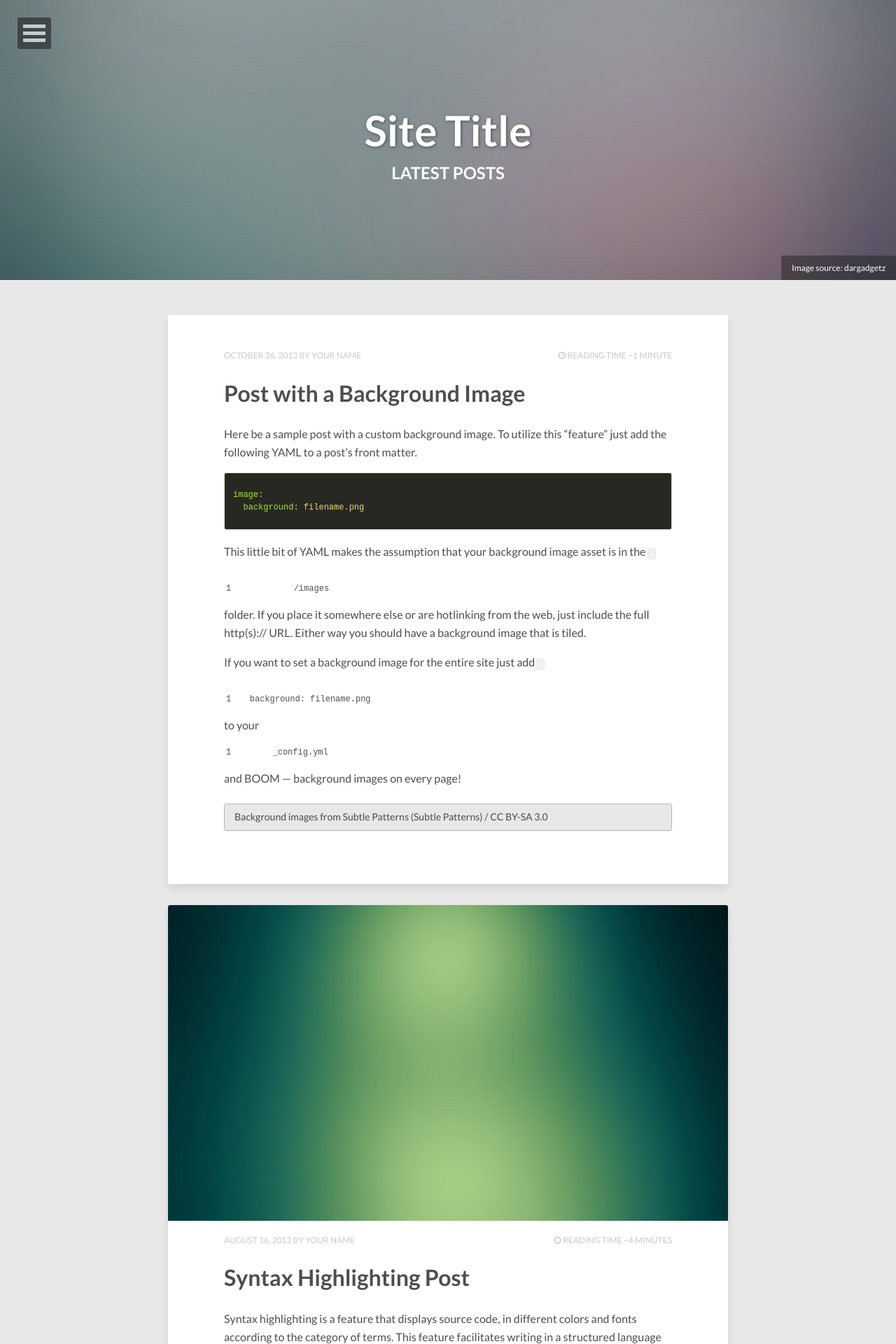
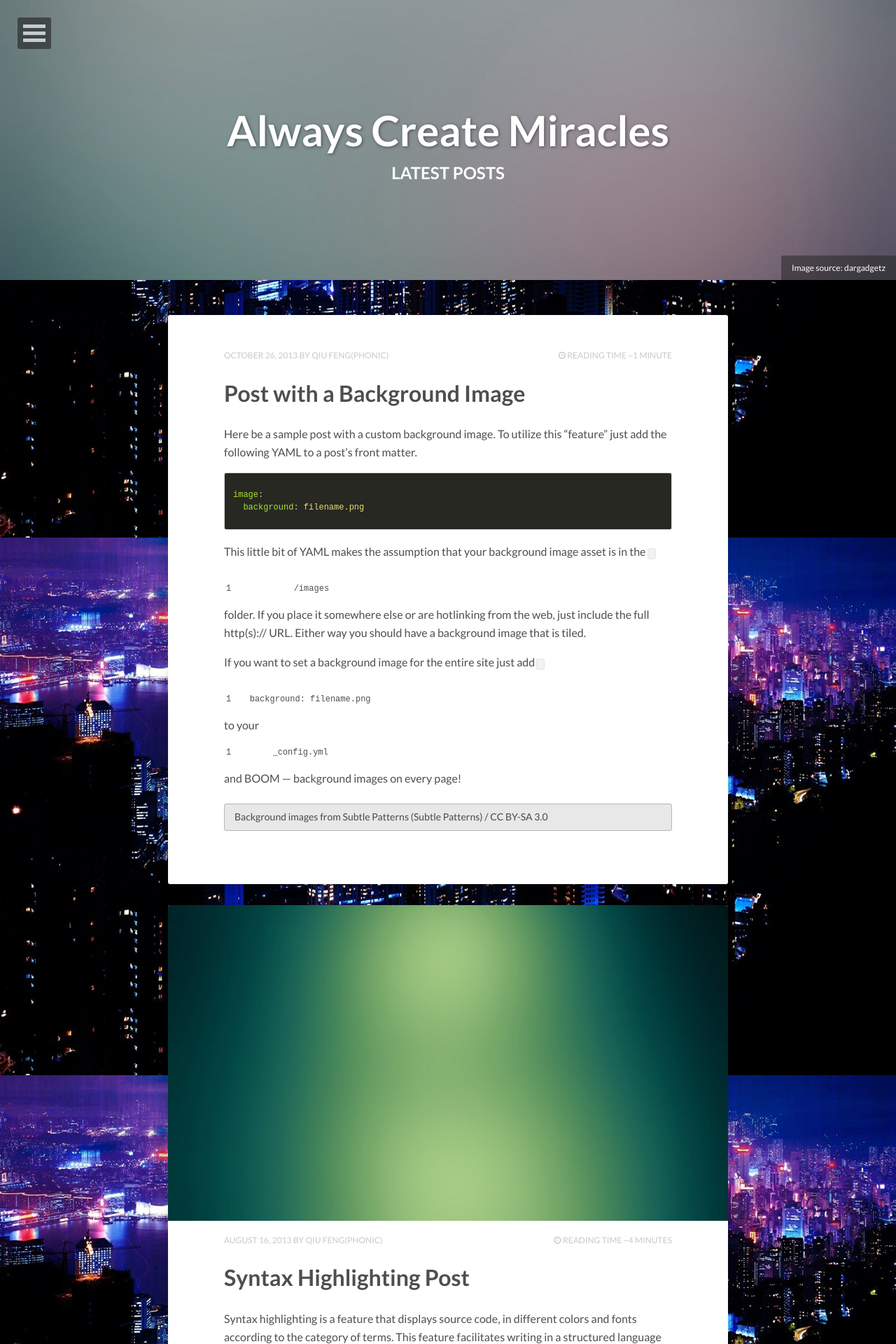
Before and after one commit to Phonicavi/phonicavi.github.io, a Jekyll site: the page built from index.html, in a window 1280 px wide. Shown: the top 1920 px of the page at 70% size. Built offline with Jekyll 4.4.1, drawn with Linux system fonts in a browser that asks for light colours; nearby versions of some CDN libraries; the list of posts is cut into pages by our own code; some of the changed text lies outside the part shown.

Commit message:
20150721_fourth P&L
some pictures and some links

```diff
--- a/_config.yml
+++ b/_config.yml
@@ -1,32 +1,32 @@
-title:            Site Title
-description:      Describe your website here.
-disqus_shortname: hpstrtheme
+title:            Always Create Miracles
+description:      Hi, this is Phonicavi’s blogs supported by GitHub.
+disqus_shortname: Phonic
 reading_time:     true
 words_per_minute: 200
 # Your site's domain goes here (eg: //mmistakes.github.io, http://mademistakes.com, etc)
 # When testing locally leave blank or use http://localhost:4000
-url:
+url:  http://www.douban.com/people/phonic/
 
 # Owner/author information
 owner:
-  name:           Your Name
-  avatar:         avatar.jpg
-  bio:            "Your bio goes here. It shouldn't be super long but a good two sentences or two should suffice."
-  email:          you@email.com
+  name:           QIU Feng(Phonic)
+  avatar:         avatar_hd.jpg
+  bio:            “This is Phonic from Shanghai. Really hope you enjoy my blogs:b”
+  email:          seb7phonic@outlook.com
   # Social networking links used in footer. Update and remove as you like.
-  twitter:
-  facebook:
-  github:
+  twitter:        https://twitter.com/seb7phonic
+  facebook:       https://www.facebook.com/profile.php?id=100004371887037
+  github:         https://github.com/Phonicavi
   stackexchange:
-  linkedin:
-  instagram:
+  linkedin:       https://www.linkedin.com/profile/view?id=408006579&trk=nav_responsive_tab_profile_pic
+  instagram:      https://instagram.com/phonicavi/
   flickr:
   tumblr:
   # google plus id, include the '+', eg +mmistakes
   google_plus:    +yourid
 
 # Background image to be tiled on all pages
-background:
+background: night.jpg
 
 # Analytics and webmaster tools stuff goes here
 google_analytics:
```
Also changed, not shown: images/avatar_hd.jpg (added), images/night.jpg (added).
